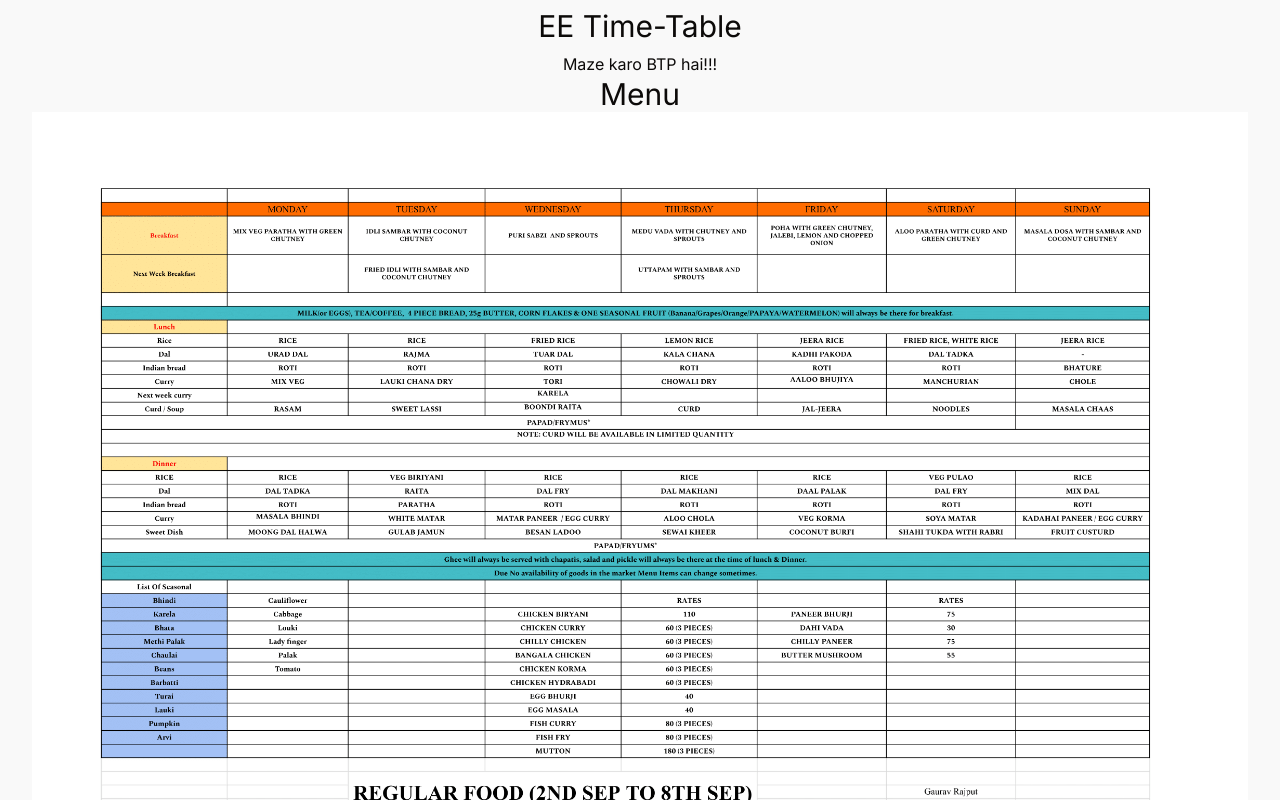
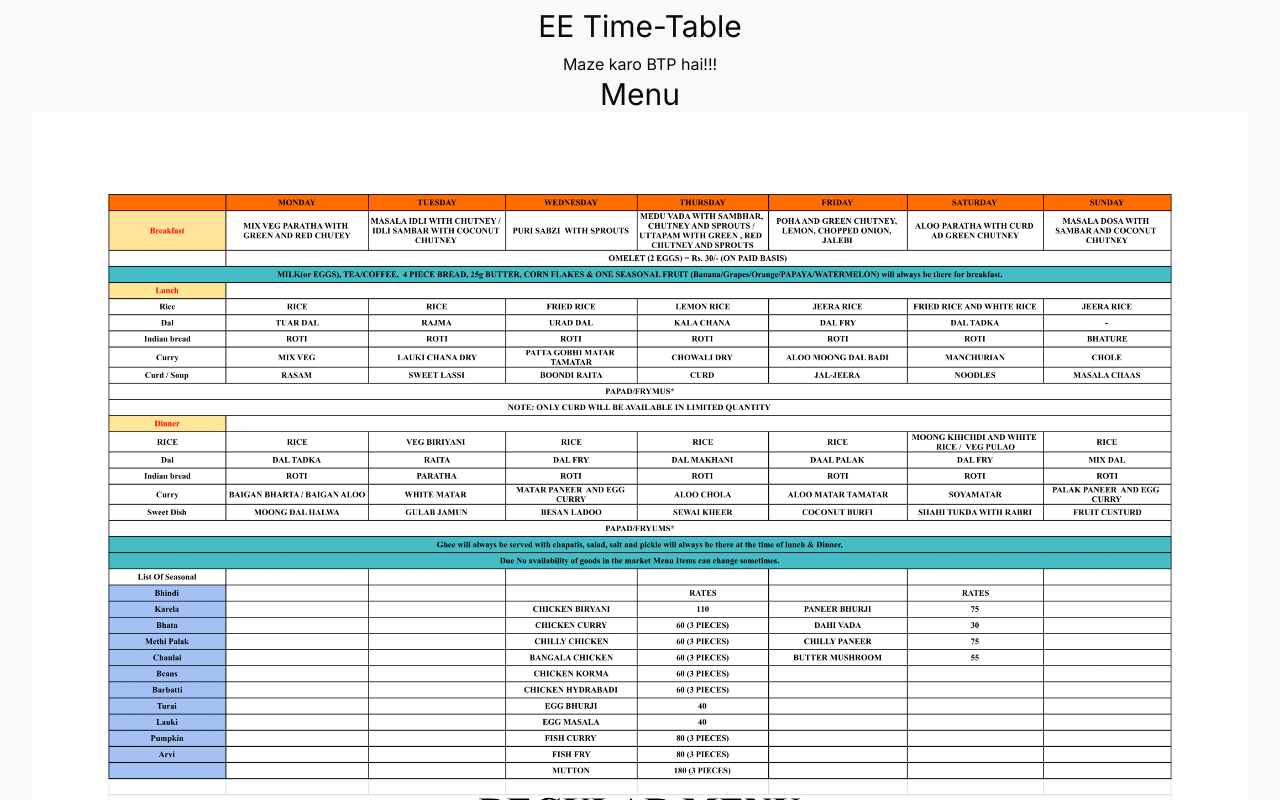
Before and after one commit to Shuffled720/eett, a Next.js app: page / in a window 1280 px wide. Shown: the top 800 px of the page. Built offline with nearby package versions, Linux system fonts and the light colour scheme.

Commit message:
pdf update

```diff
--- a/src/components/Menu.tsx
+++ b/src/components/Menu.tsx
@@ -9,11 +9,11 @@ const Menu = () => {
           <Image
             alt="menu"
             className="menu-img"
-            src="/menu-1.png"
+            src="/menu.png"
             width={1500}
             height={100}
           />
-           <Image
+          <Image
             alt="menu"
             className="menu-img"
             src="/time.png"
```
Also changed, not shown: public/menu-1.png (deleted), public/menu.png.
